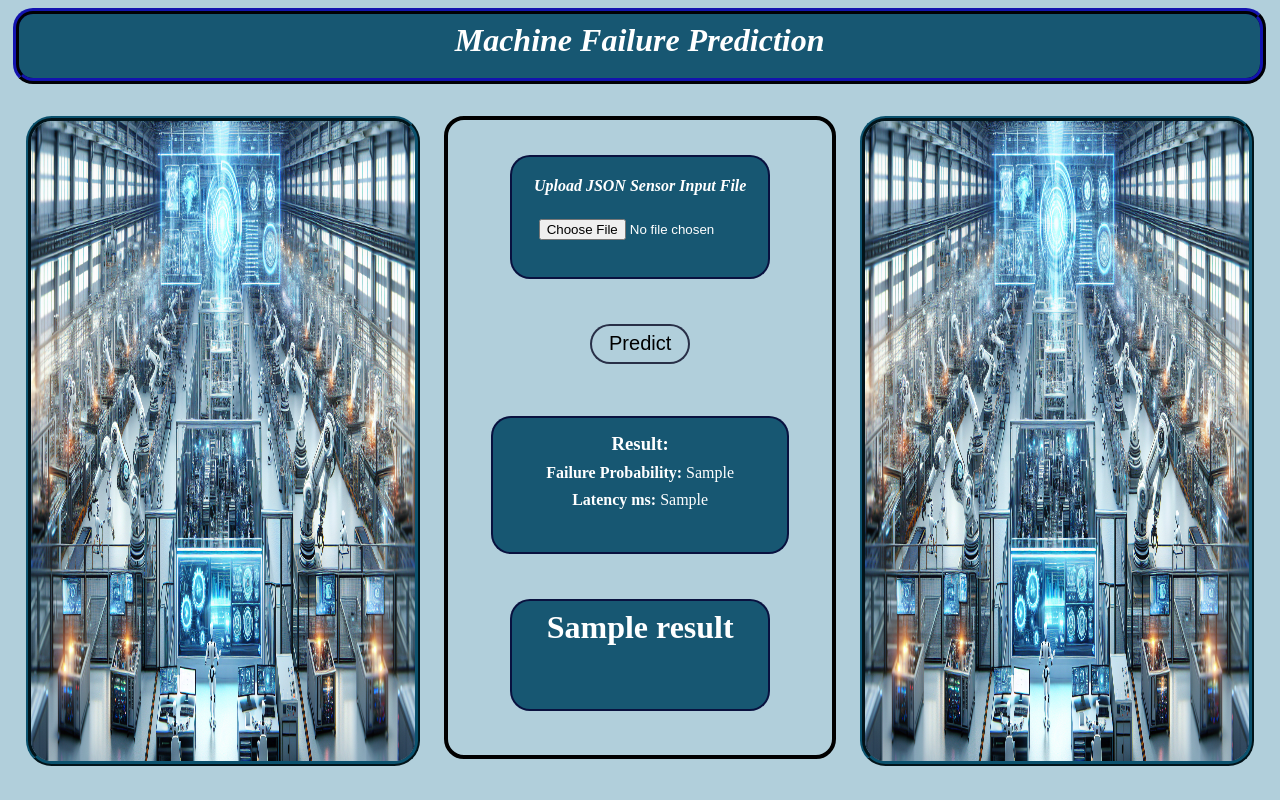
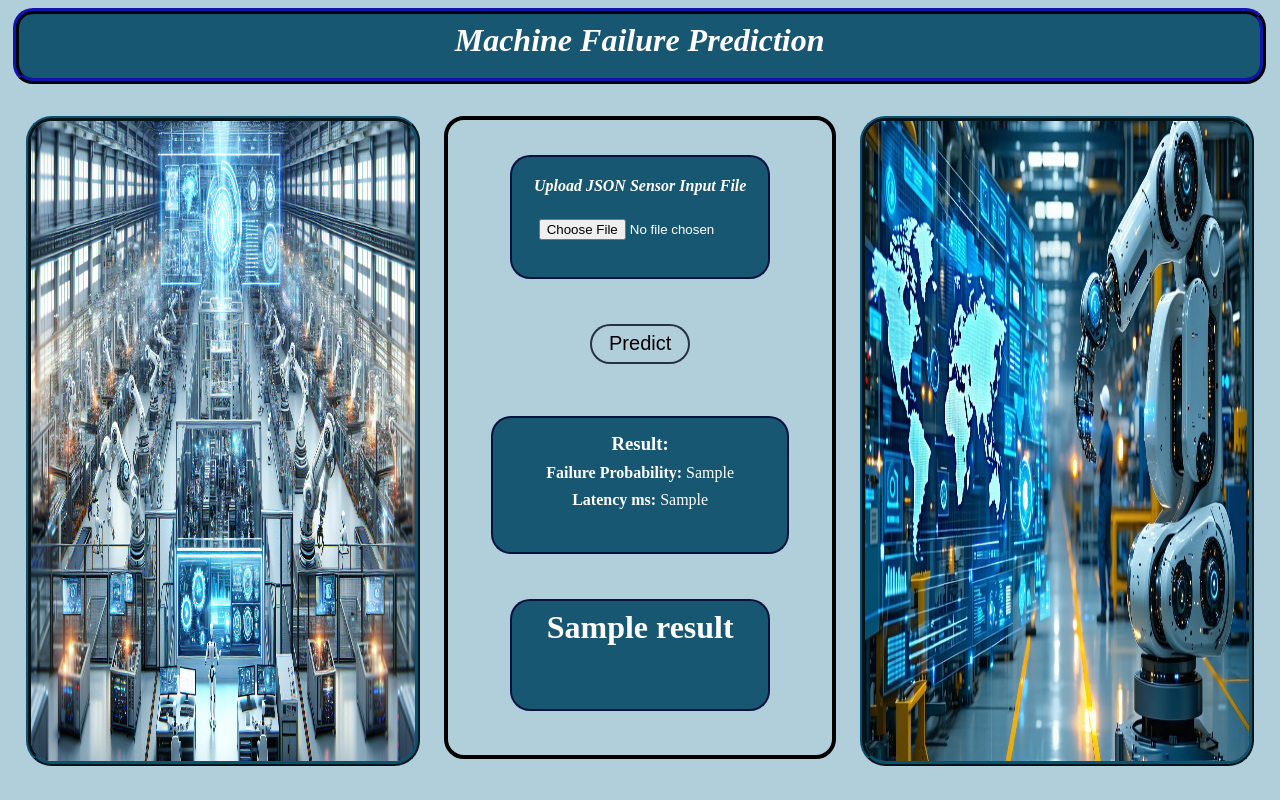
Before and after one commit to yuvimdu2002-sparrow/FactoryGuardAI_deployment, a Flask app: template templates/guard.html in a window 1280 px wide. Run offline with Flask 3, Linux system fonts and the light colour scheme; the template is opened without the code that fills it: most values are stand-ins (such as "Sample title", 1, 10 or a date in 2020); parts of the project's set-up code (start-up, migrations or seed data) failed here and were passed over.

Commit message:
Update image source for img2 in guard.html

```diff
--- a/templates/guard.html
+++ b/templates/guard.html
@@ -14,7 +14,7 @@
                 <img class=img1 src={{ url_for("static", filename="factoryguard_ai_image.png") }}>
             </div>
             <div>
-                <img  class=img2 src={{ url_for("static", filename="factoryguard_ai_image.png") }}>
+                <img  class=img2 src={{ url_for("static", filename="Factory-guard-AI-img.jpg") }}>
             </div>
             <div class=container>
                 <div class=sub1>
```
